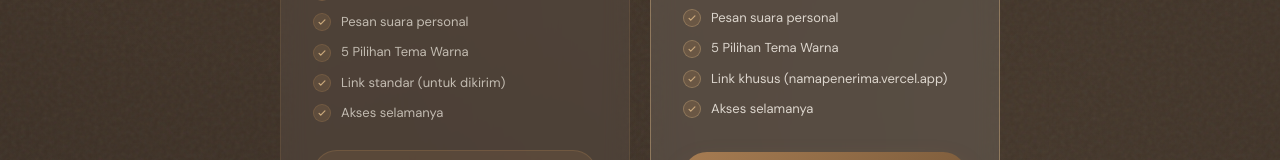
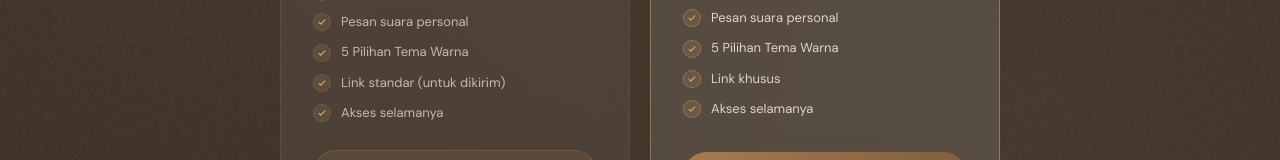
Before and after one commit to detectivecrewze/for-you-always, a Next.js app: page / in a window 1280 px wide. Shown: the part 4990-5150 px from the top of the page. Built offline with nearby package versions, Linux system fonts and the light colour scheme.

Commit message:
fix: remove vercel.app references from premium pricing

```diff
--- a/app/(landing)/page.tsx
+++ b/app/(landing)/page.tsx
@@ -1302,7 +1302,7 @@ Gelombang emas yang bergerak mengikuti suara dan musik latar pilihanmu. Setiap k
                                     <span style={{ fontFamily: "var(--font-display)", fontSize: 24, fontWeight: 600, color: "#f5efe6" }}>.000</span>
                                 </div>
                                 <div style={{ display: "flex", flexDirection: "column", gap: 12, marginBottom: 28, flex: 1, marginTop: 14 }}>
-                                    {["Maksimal 20 foto", "Pesan suara personal", "5 Pilihan Tema Warna", "Link khusus (namapenerima.vercel.app)", "Akses selamanya"].map((f, i) => (
+                                    {["Maksimal 20 foto", "Pesan suara personal", "5 Pilihan Tema Warna", "Link khusus", "Akses selamanya"].map((f, i) => (
                                         <div key={i} style={{ display: "flex", alignItems: "center", gap: 10, fontSize: 13, color: "rgba(245,239,230,0.85)", lineHeight: 1.4 }}>
                                             <div style={{ flexShrink: 0, width: 18, height: 18, borderRadius: "50%", background: "rgba(166,124,82,0.25)", border: "1px solid rgba(201,168,124,0.4)", display: "flex", alignItems: "center", justifyContent: "center" }}>
                                                 <svg width="10" height="10" viewBox="0 0 24 24" fill="none" stroke="var(--accent-light)" strokeWidth={3}><path strokeLinecap="round" strokeLinejoin="round" d="M5 13l4 4L19 7" /></svg>
--- a/app/arcade/page.tsx
+++ b/app/arcade/page.tsx
@@ -1303,7 +1303,7 @@ export default function ArcadeLandingPage() {
                                     <span style={{ fontFamily: "var(--arc-font-pixel)", fontSize: "clamp(1.2rem,4vw,1.8rem)", color: "var(--arc-accent-light)" }}>Rp 25.000</span>
                                 </div>
                                 <div style={{ display: "flex", flexDirection: "column", gap: 11, marginBottom: 28, flex: 1 }}>
-                                    {["10 Ruangan Interaktif", "Bebas Kustomisasi & Privasi", "Opsi Nonaktifkan Ruangan", "Link khusus (namapenerima.vercel.app)", "Lifetime Access"].map((f) => (
+                                    {["10 Ruangan Interaktif", "Bebas Kustomisasi & Privasi", "Opsi Nonaktifkan Ruangan", "Link khusus", "Lifetime Access"].map((f) => (
                                         <div key={f} style={{ display: "flex", alignItems: "center", gap: 10, fontSize: 13, color: "rgba(255,248,231,0.85)", fontWeight: 500, lineHeight: 1.4 }}>
                                             <div style={{ width: 18, height: 18, borderRadius: 6, background: "rgba(196,154,60,0.2)", border: "1.5px solid rgba(201,168,124,0.4)", flexShrink: 0, display: "flex", alignItems: "center", justifyContent: "center" }}>
                                                 <svg width="9" height="9" viewBox="0 0 24 24" fill="none" stroke="var(--arc-accent-light)" strokeWidth={3}><path strokeLinecap="round" strokeLinejoin="round" d="M5 13l4 4L19 7" /></svg>
```
